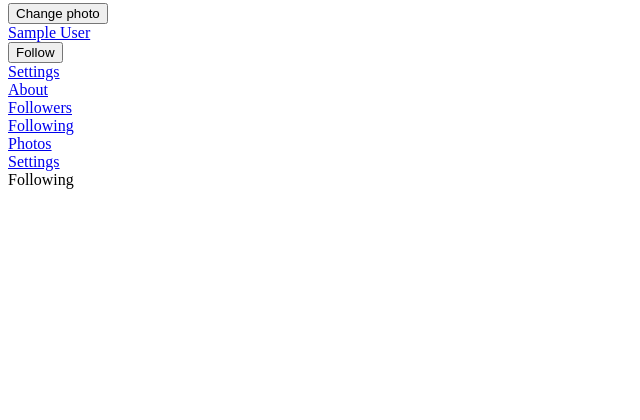
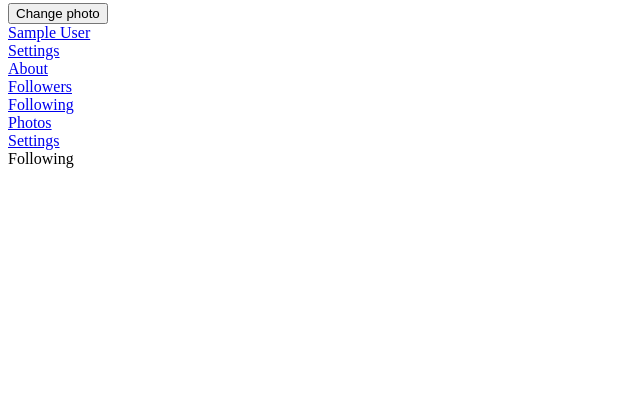
Before and after one commit to nancyuzunova/showtime, a PHP site: page /profile.php in a window 1280 px wide. Shown: the part 940-1360 px from the top of the page, without its empty margins (0-640 px from the left). Run offline with PHP 8.4, Linux system fonts and the light colour scheme; the visitor is signed in with stand-in values (Sample User, id 1); tables that the repository leaves empty or names only in its code hold one stand-in row (values such as "Sample post"); grey boxes marked "Sample" are stand-in pictures; some libraries are stand-ins or nearby versions.

Commit message:
Removed follow button from your own profile.

```diff
--- a/html/profile.php
+++ b/html/profile.php
@@ -164,7 +164,11 @@
                 </div>
                 <div id="buttonFollowDiv">
                     <a href="like.php?type=user&id=<?php echo $userData['user_id'] ?>">
-                        <input id="followButton" type="button" value="Follow">
+                        <?php
+                        if($userData['user_id'] != $_SESSION['showtime_userid']) {
+                            echo '<input id="followButton" type="button" value="Follow">';
+                        }
+                        ?>
                     </a>
                 </div>
                 <?php
```
